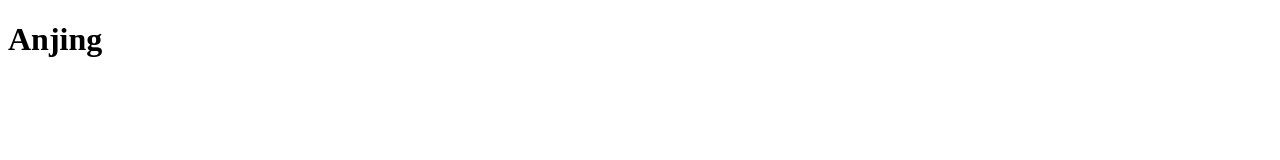
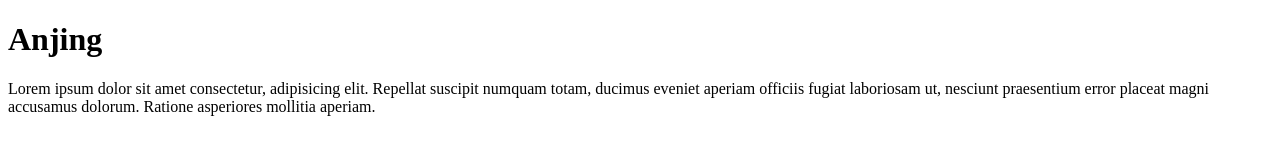
Before and after one commit to f1nsoll/learn-git, a plain HTML site: page index.html in a window 1280 px wide. Drawn offline with Linux system fonts and the light colour scheme.

Commit message:
update index file

```diff
--- a/index.html
+++ b/index.html
@@ -7,5 +7,6 @@
 </head>
 <body>
     <h1>Anjing</h1>
+    <p>Lorem ipsum dolor sit amet consectetur, adipisicing elit. Repellat suscipit numquam totam, ducimus eveniet aperiam officiis fugiat laboriosam ut, nesciunt praesentium error placeat magni accusamus dolorum. Ratione asperiores mollitia aperiam.</p>
 </body>
 </html>
```
